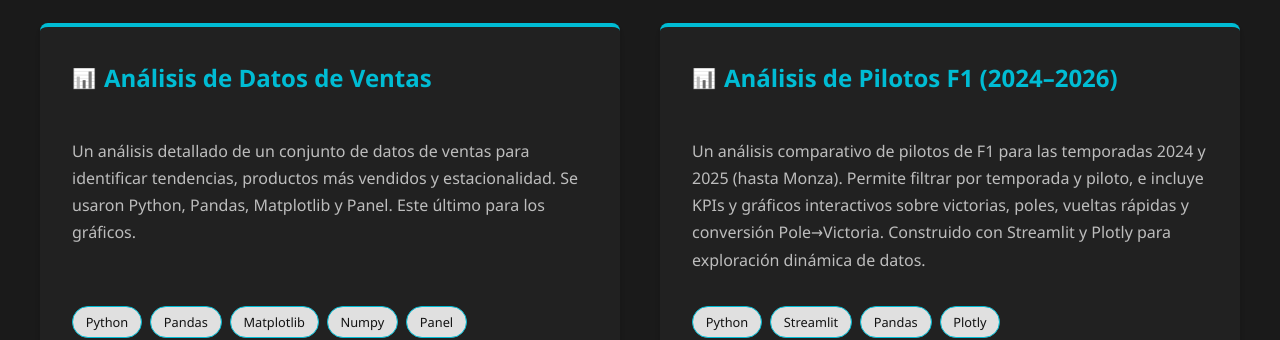
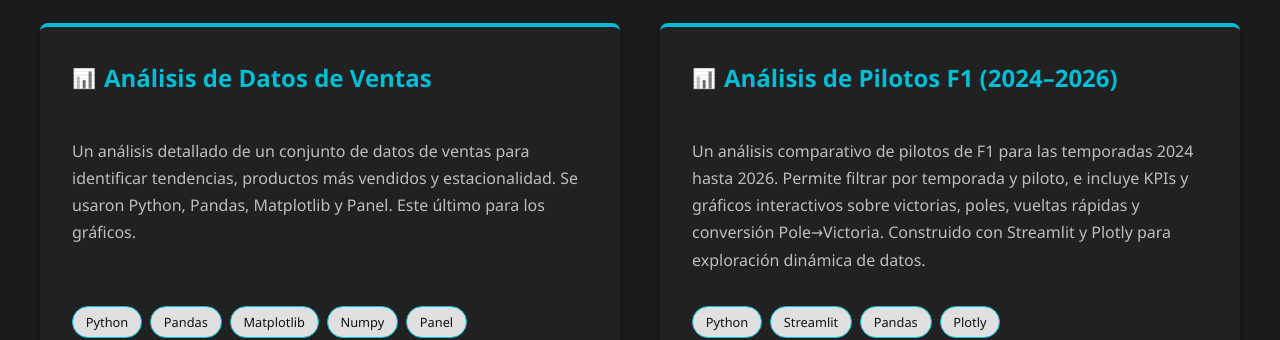
Before and after one commit to JulioSosaAng/mi-portfolio, a React (Vite) app: page / in a window 1280 px wide. Shown: the part 1420-1760 px from the top of the page. Built offline with nearby package versions, Linux system fonts and the light colour scheme.

Commit message:
Modify F1 analysis project description
Updated project description to include the 2026 season.

```diff
--- a/src/App.jsx
+++ b/src/App.jsx
@@ -12,7 +12,7 @@ const App = () => {
     },
     {
       title: "Análisis de Pilotos F1 (2024–2026)",
-      description: "Un análisis comparativo de pilotos de F1 para las temporadas 2024 y 2025 (hasta Monza). Permite filtrar por temporada y piloto, e incluye KPIs y gráficos interactivos sobre victorias, poles, vueltas rápidas y conversión Pole→Victoria. Construido con Streamlit y Plotly para exploración dinámica de datos.",
+      description: "Un análisis comparativo de pilotos de F1 para las temporadas 2024 hasta 2026. Permite filtrar por temporada y piloto, e incluye KPIs y gráficos interactivos sobre victorias, poles, vueltas rápidas y conversión Pole→Victoria. Construido con Streamlit y Plotly para exploración dinámica de datos.",
       link: "https://f1-pilotos-2024-2025.streamlit.app/",
       techs: ["Python", "Streamlit", "Pandas", "Plotly"]
     },
```
